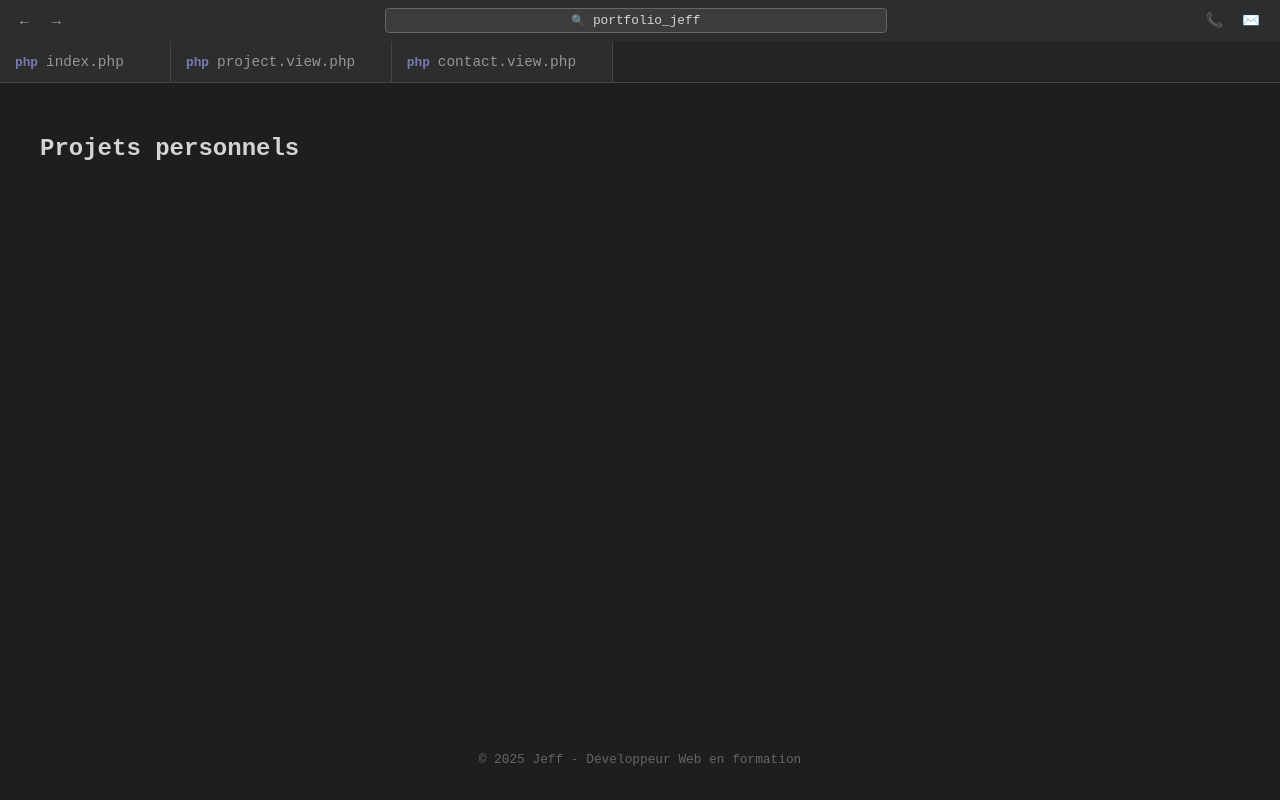
After one commit to jeffbnd-pro/portfolio_jeff_benard, a PHP site: template views/project/index.php in a window 1280 px wide. The commit adds this page. Run offline with PHP 8.4, Linux system fonts and the light colour scheme; the template is opened without the code that fills it, so the values that code supplies are empty.

Commit message:
save base project

```diff
--- /dev/null
+++ b/views/admin/index.php
@@ -0,0 +1 @@
+<h2>Partie Admin</h2>
--- /dev/null
+++ b/views/contact/index.php
@@ -0,0 +1 @@
+<h2>Mes contacts</h2>
--- a/views/home.php
+++ b/views/home.php
@@ -1,2 +1,4 @@
-<h1><?= htmlspecialchars($title) ?></h1>
-<p><?= htmlspecialchars($message) ?></p>
+<section id="home-section">
+    <h1><?= htmlspecialchars($title) ?></h1>
+    <p><?= htmlspecialchars($message) ?></p>
+</section>
--- a/views/layout.php
+++ b/views/layout.php
@@ -1,13 +1,10 @@
-<!doctype html>
-<html lang="fr">
-<head>
-    <meta charset="utf-8">
-    <title>MVC Starter</title>
-</head>
-<body>
 
-<main>
-    <?php include $viewFile; ?>
-</main>
-</body>
-</html>
+<?php
+
+    require '/static/header.php';
+
+    include $viewFile;
+
+    require '/static/footer.php'
+
+?>
--- /dev/null
+++ b/views/project/index.php
@@ -0,0 +1 @@
+<h2>Projets personnels</h2>
--- /dev/null
+++ b/views/static/footer.php
@@ -0,0 +1,6 @@
+        </main>
+        <footer>
+            <p>&copy; <?= date('Y') ?> Jeff - Développeur Web en formation</p>
+        </footer>
+    </body>
+</html>
--- /dev/null
+++ b/views/static/header.php
@@ -0,0 +1,53 @@
+<!doctype html>
+<html lang="fr">
+<head>
+    <meta charset="utf-8">
+    <meta name="viewport" content="width=device-width, initial-scale=1.0">
+    <title>PortFolio Jeff Benard</title>
+    <link rel="stylesheet" href="/public/assets/css/style.css">
+</head>
+<body>
+    <header class="vscode-header">
+
+        <div class="top-bar">
+            <div class="nav-controls">
+                <a href="<?= $prevLink ?>" class="arrow" title="Page précédente">&larr;</a>
+                <a href="<?= $nextLink ?>" class="arrow" title="Page suivante">&rarr;</a>
+            </div>
+
+            <div class="search-bar">
+                <span class="search-icon">🔍</span>
+                <span class="search-text">portfolio_jeff</span>
+            </div>
+
+            <div class="contact-controls">
+                <a href="#">
+                    <span class="control-icon">📞</span>
+                </a>
+                <a href="#">
+                    <span class="control-icon">✉️</span>
+                </a>
+            </div>
+        </div>
+
+        <nav class="tabs-bar">
+            <a href="/" class="tab <?= ($uri === '/' || $uri === '/home') ? 'active' : '' ?>">
+                <span class="file-icon php-icon">php</span>
+                <span class="file-name">index.php</span>
+                <span class="close-icon">×</span>
+            </a>
+
+            <a href="/project" class="tab <?= str_contains($uri, '/project') ? 'active' : '' ?>">
+                <span class="file-icon php-icon">php</span>
+                <span class="file-name">project.view.php</span>
+                <span class="close-icon">×</span>
+            </a>
+
+            <a href="/contact" class="tab <?= str_contains($uri, '/contact') ? 'active' : '' ?>">
+                <span class="file-icon php-icon">php</span> <span class="file-name">contact.view.php</span>
+                <span class="close-icon">×</span>
+            </a>
+        </nav>
+
+    </header>
+<main>
```
Also changed, not shown: App/Core/View.php (+8 -2 lines), config/routes.php (+7 -5 lines), App/Controllers/AdminController.php (added), 1 other file.
